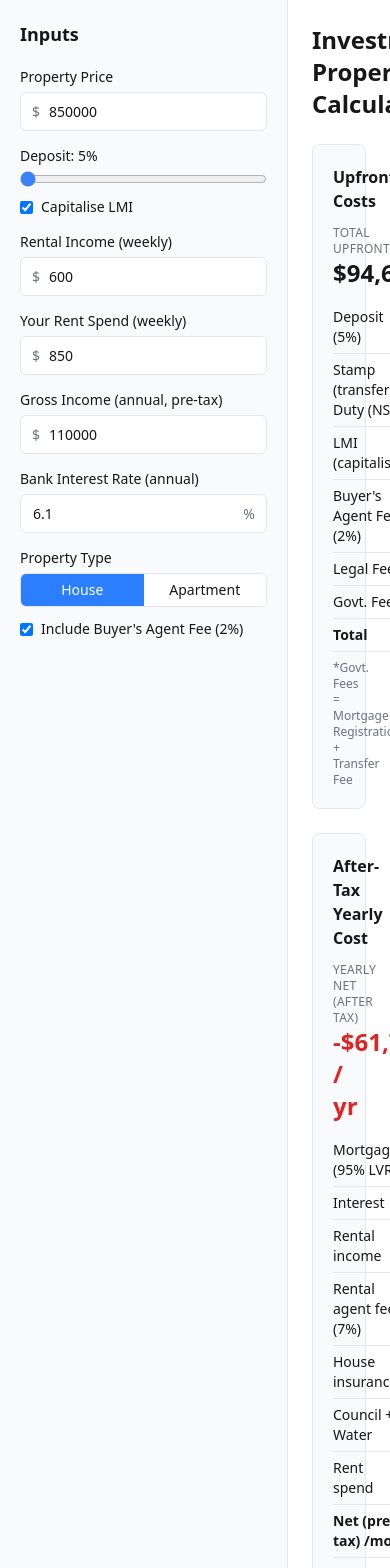
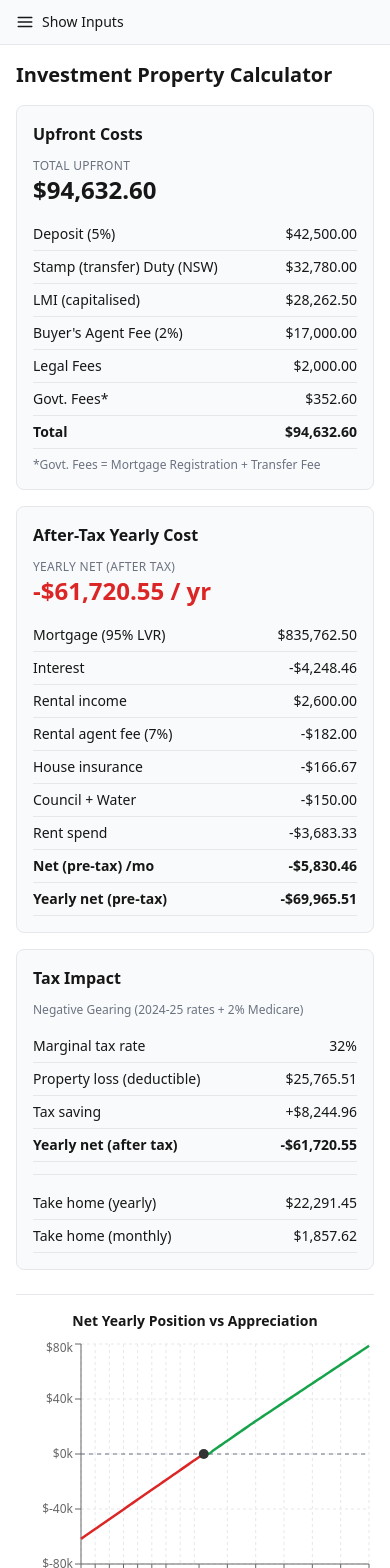
Before and after one commit to Jerome-Samir/investment_analyser, a Next.js app: page / in a window 390 px wide. Shown: the top 1568 px of the page. Built offline with nearby package versions, Linux system fonts and the light colour scheme.

Commit message:
Updated layout to be more mobile friendly

```diff
--- a/app/page.tsx
+++ b/app/page.tsx
@@ -136,6 +136,7 @@ function Home() {
   const [propertyType, setPropertyType] = useState<"House" | "Apartment">("House");
   const [quarterlyStrata, setQuarterlyStrata] = useState(1_500);
   const [includeBuyerAgent, setIncludeBuyerAgent] = useState(true);
+  const [sidebarOpen, setSidebarOpen] = useState(false);
 
   const results = useMemo(() => {
     const isApartment = propertyType === "Apartment";
@@ -358,9 +359,18 @@ function Home() {
   const r = results;
 
   return (
-    <div className="flex min-h-screen">
+    <div className="flex flex-col md:flex-row min-h-screen">
+      {/* Mobile toggle */}
+      <button
+        onClick={() => setSidebarOpen(!sidebarOpen)}
+        className="md:hidden sticky top-0 z-20 flex items-center gap-2 w-full px-4 py-3 text-sm font-medium bg-[var(--card)] border-b border-[var(--border)]"
+      >
+        <svg width="18" height="18" viewBox="0 0 24 24" fill="none" stroke="currentColor" strokeWidth="2" strokeLinecap="round" strokeLinejoin="round"><line x1="3" y1="12" x2="21" y2="12"/><line x1="3" y1="6" x2="21" y2="6"/><line x1="3" y1="18" x2="21" y2="18"/></svg>
+        {sidebarOpen ? "Hide Inputs" : "Show Inputs"}
+      </button>
+
       {/* Sidebar */}
-      <aside className="w-72 shrink-0 border-r border-[var(--border)] p-5 overflow-y-auto bg-[var(--card)]">
+      <aside className={`${sidebarOpen ? "block" : "hidden"} md:block w-full md:w-72 shrink-0 border-b md:border-b-0 md:border-r border-[var(--border)] p-5 overflow-y-auto bg-[var(--card)]`}>
         <h2 className="text-lg font-semibold mb-4">Inputs</h2>
 
         <NumberInput label="Property Price" value={price} onChange={setPrice} step={10_000} prefix="$" />
@@ -433,13 +443,13 @@ function Home() {
       </aside>
 
       {/* Main content */}
-      <main className="flex-1 p-6 overflow-y-auto">
-        <h1 className="text-2xl font-bold mb-6">Investment Property Calculator</h1>
+      <main className="flex-1 p-4 md:p-6 overflow-y-auto">
+        <h1 className="text-xl md:text-2xl font-bold mb-4 md:mb-6">Investment Property Calculator</h1>
 
         {/* Dashboard cards */}
-        <div className="grid grid-cols-1 lg:grid-cols-3 gap-6 mb-8">
+        <div className="grid grid-cols-1 lg:grid-cols-3 gap-4 md:gap-6 mb-6 md:mb-8">
           {/* Upfront Costs */}
-          <div className="rounded-lg border border-[var(--border)] p-5 bg-[var(--card)]">
+          <div className="rounded-lg border border-[var(--border)] p-4 md:p-5 bg-[var(--card)]">
             <h3 className="text-base font-semibold mb-3">Upfront Costs</h3>
             <Metric label="Total Upfront" value={fmt(r.totalUpfront)} />
             <Table
@@ -468,7 +478,7 @@ function Home() {
           </div>
 
           {/* Yearly Cost */}
-          <div className="rounded-lg border border-[var(--border)] p-5 bg-[var(--card)]">
+          <div className="rounded-lg border border-[var(--border)] p-4 md:p-5 bg-[var(--card)]">
             <h3 className="text-base font-semibold mb-3">After-Tax Yearly Cost</h3>
             <Metric
               label="Yearly Net (after tax)"
@@ -493,7 +503,7 @@ function Home() {
           </div>
 
           {/* Tax Impact */}
-          <div className="rounded-lg border border-[var(--border)] p-5 bg-[var(--card)]">
+          <div className="rounded-lg border border-[var(--border)] p-4 md:p-5 bg-[var(--card)]">
             <h3 className="text-base font-semibold mb-3">Tax Impact</h3>
             <p className="text-xs text-[var(--muted)] mb-3">
               Negative Gearing (2024-25 rates + 2% Medicare)
@@ -520,8 +530,8 @@ function Home() {
         </div>
 
         {/* Charts Row 1 */}
-        <hr className="mb-6 border-[var(--border)]" />
-        <div className="grid grid-cols-1 lg:grid-cols-3 gap-6 mb-8">
+        <hr className="mb-4 md:mb-6 border-[var(--border)]" />
+        <div className="grid grid-cols-1 lg:grid-cols-3 gap-4 md:gap-6 mb-6 md:mb-8">
           {/* Net Position vs Appreciation */}
           <div>
             <h4 className="text-sm font-semibold text-center mb-2">
@@ -658,8 +668,8 @@ function Home() {
         </div>
 
         {/* Charts Row 2 - Deposit Sensitivity */}
-        <hr className="mb-6 border-[var(--border)]" />
-        <div className="grid grid-cols-1 lg:grid-cols-3 gap-6">
+        <hr className="mb-4 md:mb-6 border-[var(--border)]" />
+        <div className="grid grid-cols-1 lg:grid-cols-3 gap-4 md:gap-6">
           {/* Yearly Net vs Deposit */}
           <div>
             <h4 className="text-sm font-semibold text-center mb-2">
```
